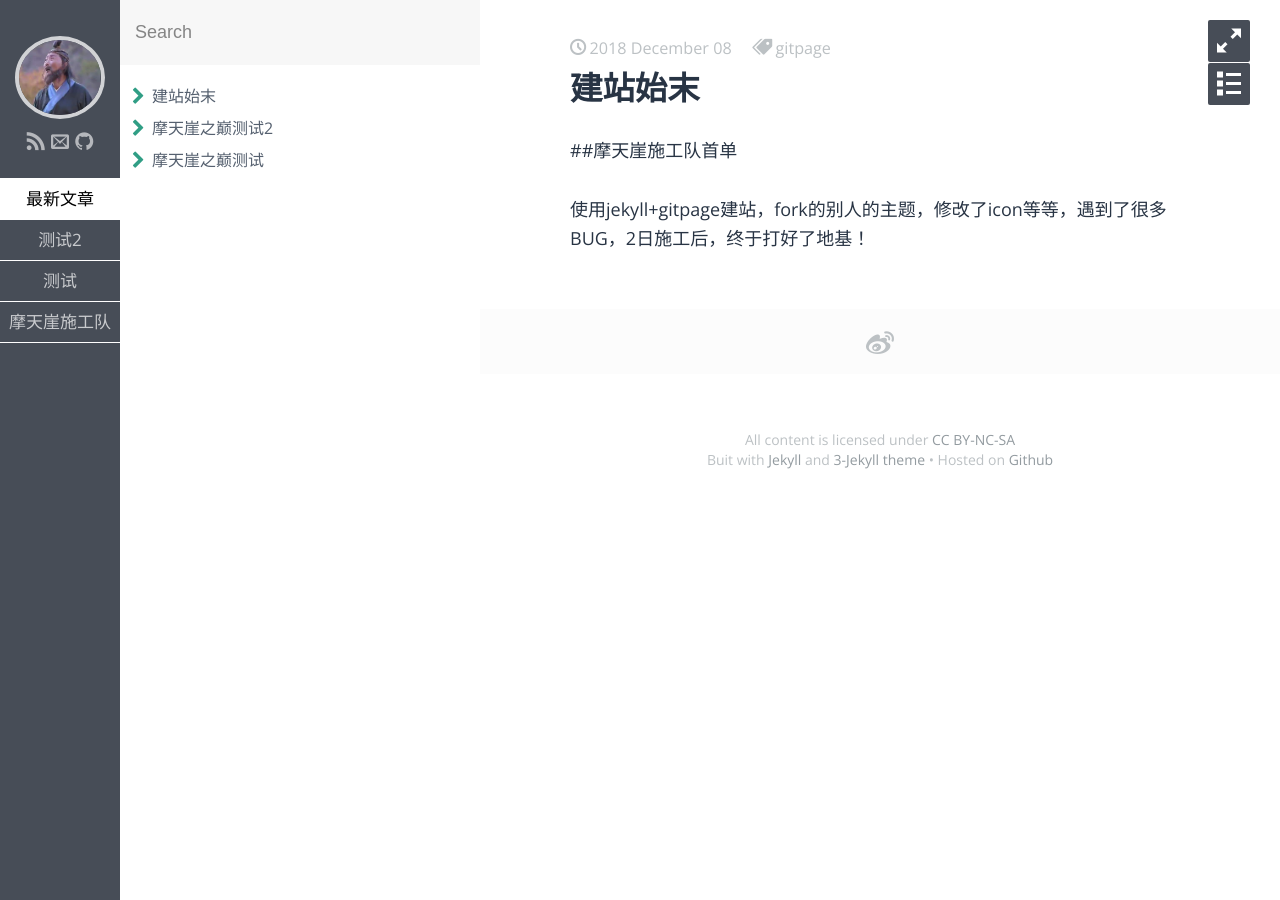
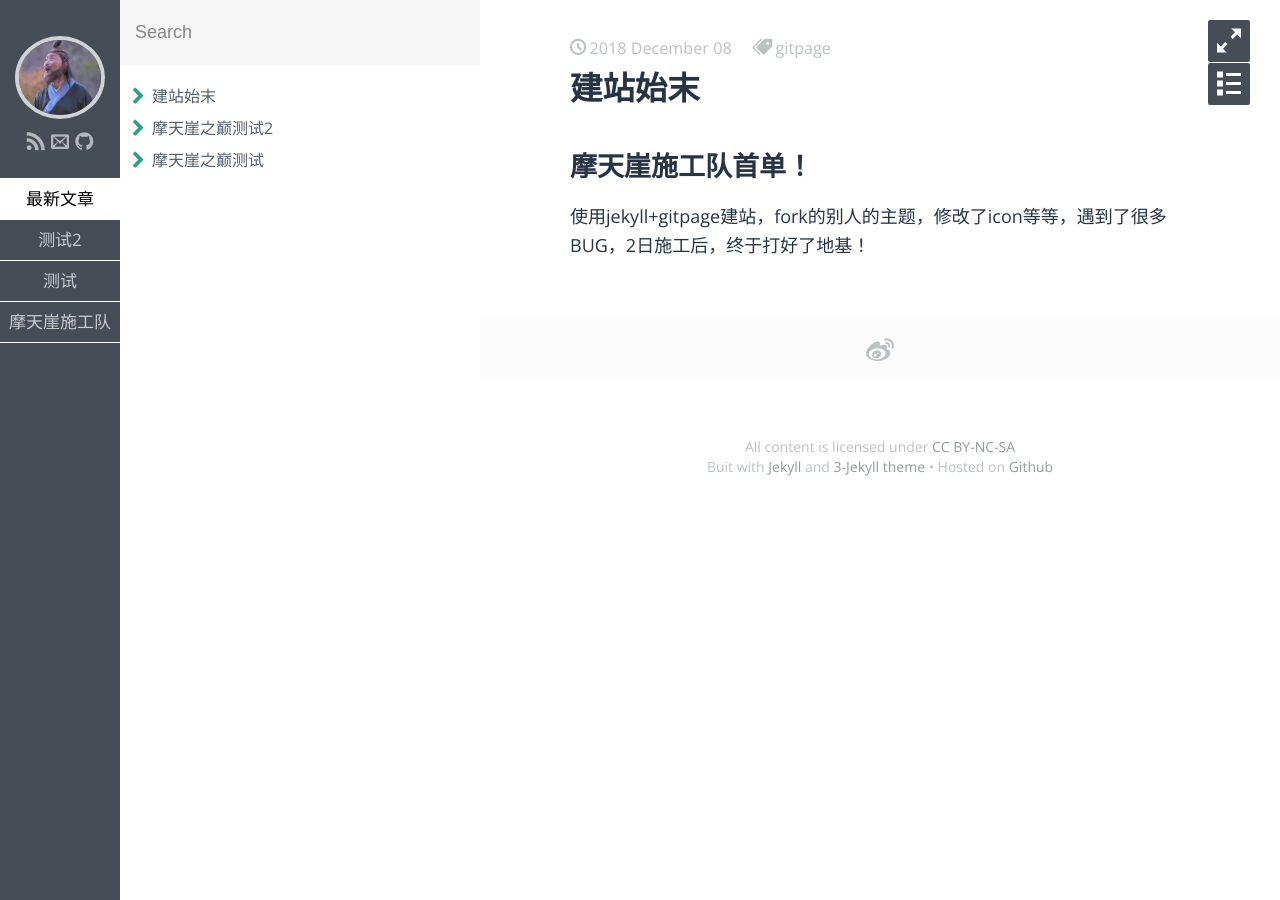
Before and after one commit to wojiaohgl/wojiaohgl.github.io, a Jekyll site: the page built from _posts/study/2018-12-08-建站始末.md, in a window 1280 px wide. Built offline with Jekyll 4.4.1, drawn with Linux system fonts in a browser that asks for light colours; some web fonts are replaced.

```diff
--- a/_posts/study/2018-12-08-建站始末.md
+++ b/_posts/study/2018-12-08-建站始末.md
@@ -6,6 +6,6 @@ tags: gitpage
 description: 摩天崖施工队第一单，建站！
 ---
 
-##摩天崖施工队首单
+## 摩天崖施工队首单！
 
 使用jekyll+gitpage建站，fork的别人的主题，修改了icon等等，遇到了很多BUG，2日施工后，终于打好了地基！
```
